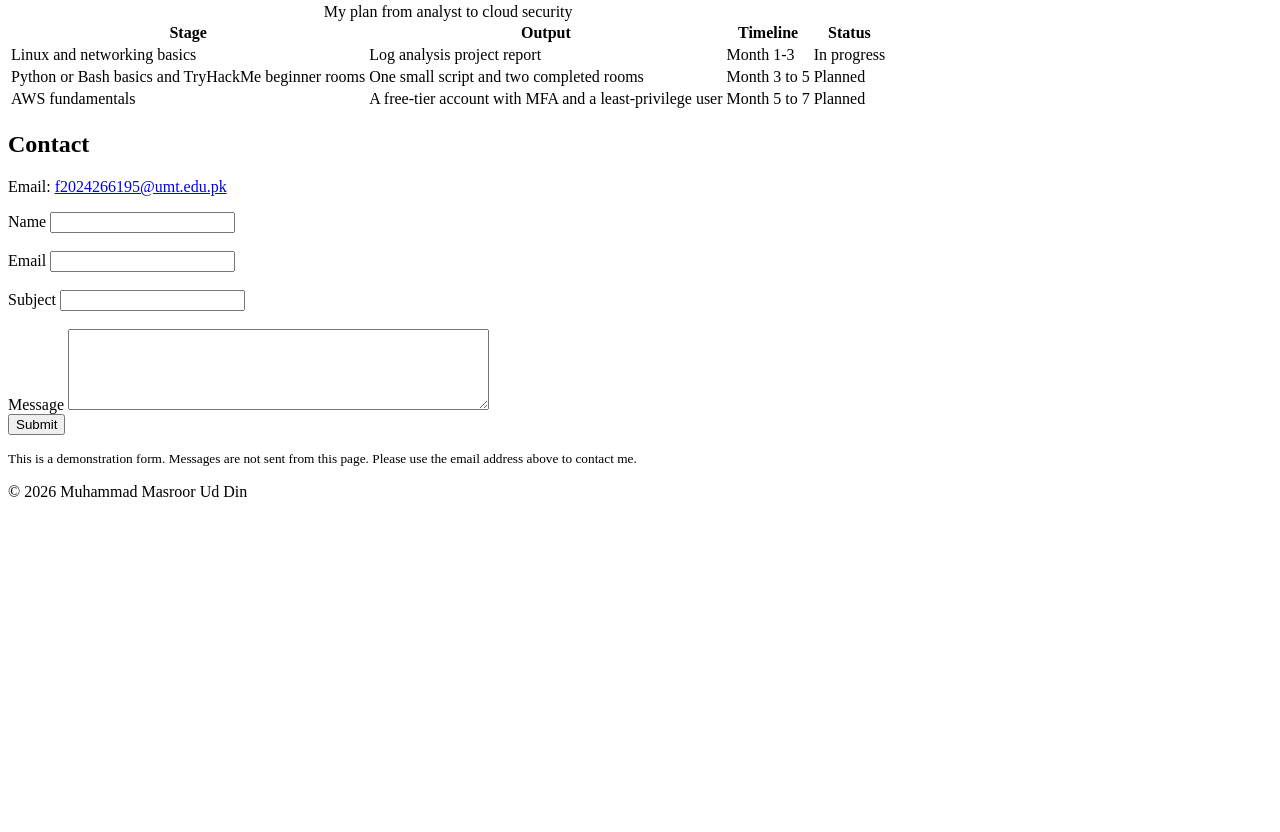
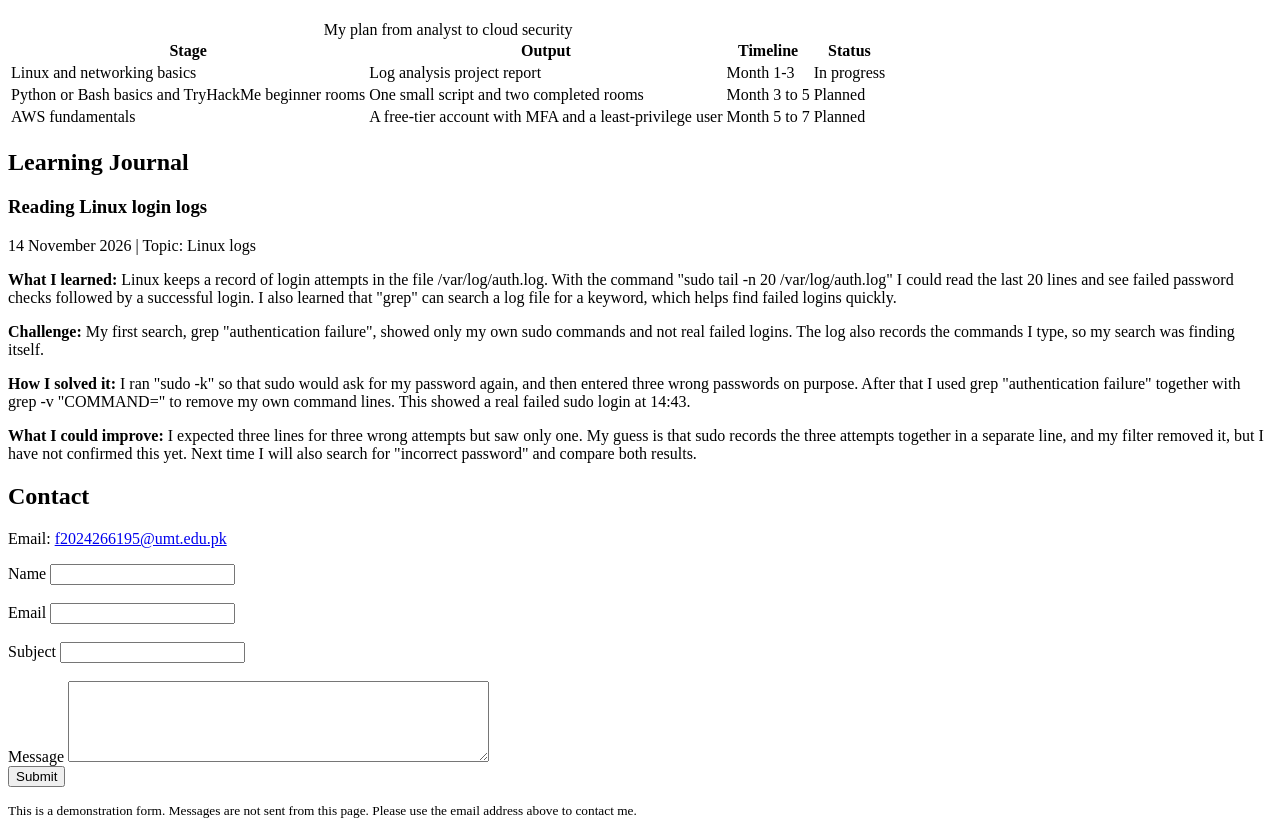
Before and after one commit to masroor-moon/portfolio, a plain HTML site: page index.html in a window 1280 px wide. Shown: the part 1352-2184 px from the top of the page. Before the commit the page ends 1869 px from the top, so only its background shows below. Drawn offline with Linux system fonts and the light colour scheme.

Commit message:
journal section added

```diff
--- a/index.html
+++ b/index.html
@@ -8,6 +8,7 @@
                <li><a href="#education">Education</a></li>
                <li><a href="#projects">Projects</a></li>
                <li><a href="#roadmap">Roadmap</a></li>
+               <li><a href="#journal">Journal</a></li>
                <li><a href="#contact">Contact</a></li>
             </ul>
         </nav>
@@ -130,6 +131,18 @@
             </table>
         </section>
 
+    <section id="journal">
+        <h2>Learning Journal</h2>
+        <article>
+            <h3>Reading Linux login logs</h3>
+            <p><time datetime="2026-11-14">14 November 2026</time> | Topic: Linux logs</p>
+            <p><strong>What I learned:</strong> Linux keeps a record of login attempts in the file /var/log/auth.log. With the command "sudo tail -n 20 /var/log/auth.log" I could read the last 20 lines and see failed password checks followed by a successful login. I also learned that "grep" can search a log file for a keyword, which helps find failed logins quickly.</p>
+            <p><strong>Challenge:</strong> My first search, grep "authentication failure", showed only my own sudo commands and not real failed logins. The log also records the commands I type, so my search was finding itself.</p>
+            <p><strong>How I solved it:</strong> I ran "sudo -k" so that sudo would ask for my password again, and then entered three wrong passwords on purpose. After that I used grep "authentication failure" together with grep -v "COMMAND=" to remove my own command lines. This showed a real failed sudo login at 14:43.</p>
+            <p><strong>What I could improve:</strong> I expected three lines for three wrong attempts but saw only one. My guess is that sudo records the three attempts together in a separate line, and my filter removed it, but I have not confirmed this yet. Next time I will also search for "incorrect password" and compare both results.</p>
+        </article>
+    </section>
+
         <section id="contact">
             <h2>Contact</h2>
             <p>Email: <a href="mailto:f2024266195@umt.edu.pk">f2024266195@umt.edu.pk</a></p>
```
